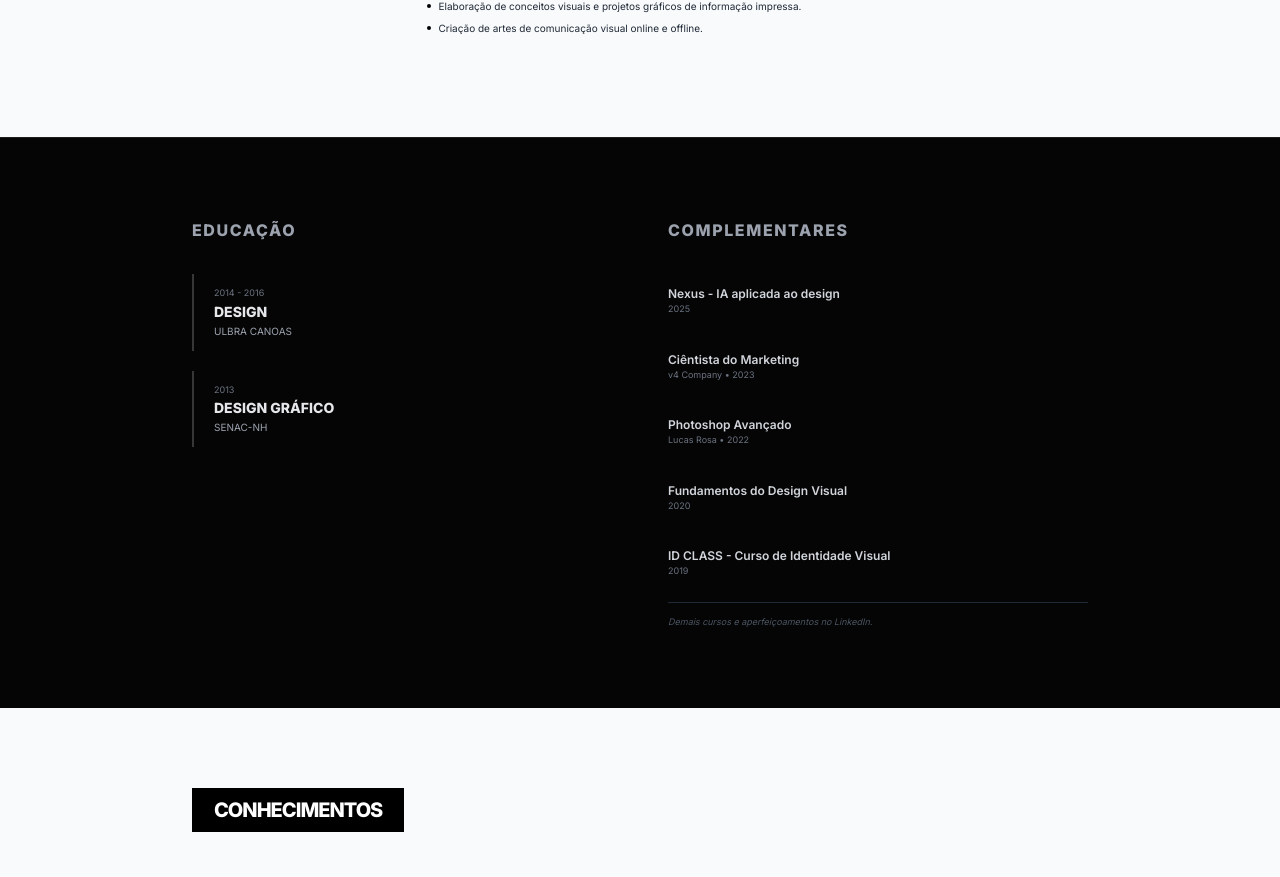
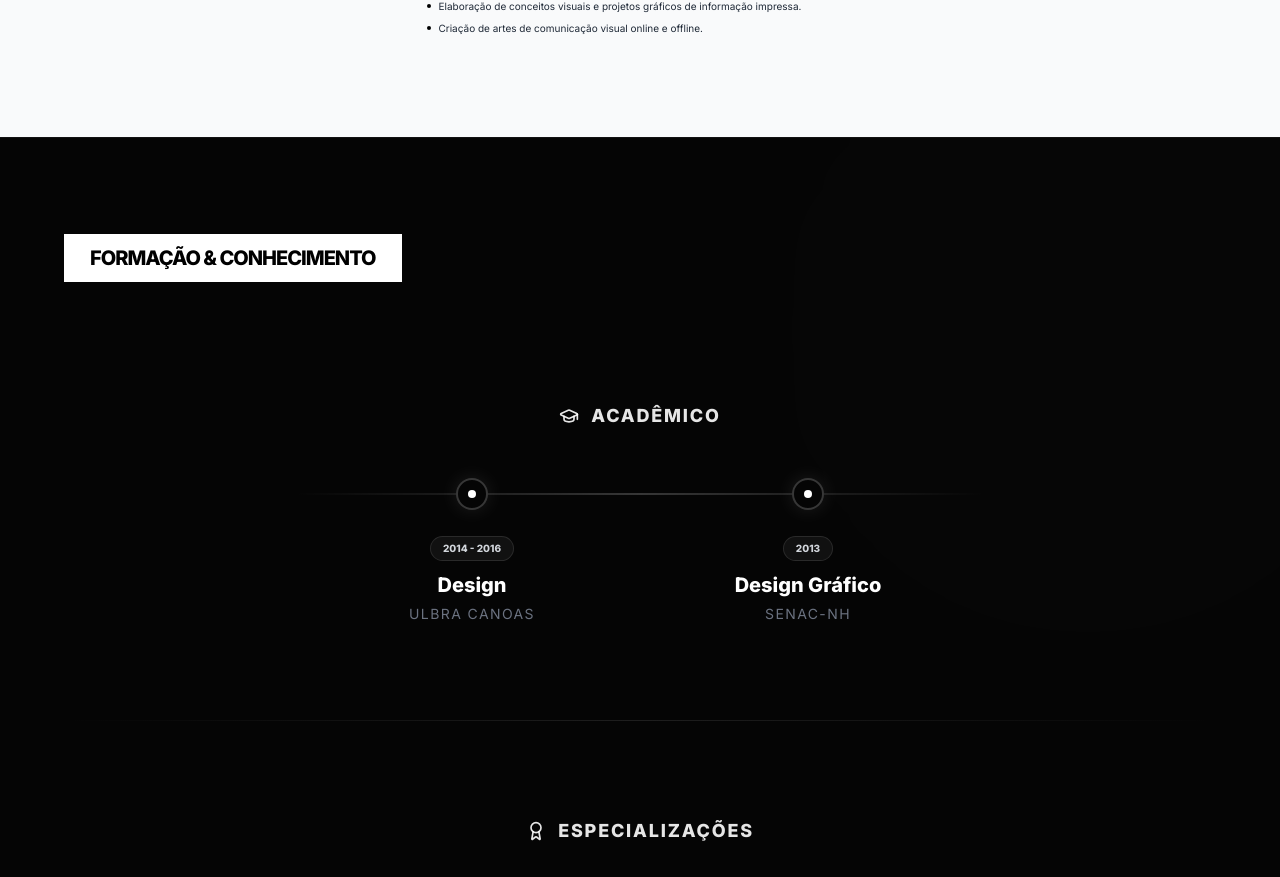
Before and after one commit to Andersoncigano/Anderson-William-portfolio2, a React (Vite) app: page / in a window 1280 px wide. Shown: the part 1920-2797 px from the top of the page. Built offline with nearby package versions, Linux system fonts and the light colour scheme.

Commit message:
feat: Enhance project details and hero image
Introduces a `link` field to `ProjectItem` to enable direct links to external project pages. Updates the first portfolio item with a specific Behance link and a more relevant image. Also, updates the hero image URL to a new asset.

```diff
--- a/components/Education.tsx
+++ b/components/Education.tsx
@@ -1,61 +1,117 @@
 import React from 'react';
 import { EDUCATION, COURSES } from '../constants';
+import { GraduationCap, Award, Calendar } from 'lucide-react';
 
 const Education: React.FC = () => {
   return (
-    <section id="section-education" className="py-20 px-6 bg-brandBlack text-brandWhite border-t border-white/10 scroll-mt-28">
-      <div className="max-w-4xl mx-auto grid grid-cols-1 md:grid-cols-2 gap-14">
+    <section id="section-education" className="py-24 px-6 bg-brandBlack text-brandWhite border-t border-white/5 scroll-mt-28 relative overflow-hidden">
 
-        {/* Formal Education */}
-        <div>
-          <h3 className="text-base font-bold uppercase tracking-widest mb-8 text-gray-400">
-            Educação
+      {/* Background Decorativo Sutil */}
+      <div className="absolute top-0 right-0 w-96 h-96 bg-white/5 rounded-full blur-[120px] pointer-events-none mix-blend-overlay"></div>
+      <div className="absolute bottom-0 left-0 w-64 h-64 bg-white/5 rounded-full blur-[100px] pointer-events-none mix-blend-overlay"></div>
+
+      <div className="max-w-6xl mx-auto">
+
+        {/* Header da Seção - ALINHADO À ESQUERDA */}
+        <div className="mb-24 text-left">
+             <h3 className="text-xl font-bold uppercase tracking-tighter mb-6 bg-white text-black px-6 py-2 inline-block border-2 border-white transition-all duration-300 hover:bg-black hover:text-white hover:tracking-widest cursor-default">
+            Formação & Conhecimento
           </h3>
-          <div className="space-y-5">
+        </div>
+
+        <div className="flex flex-col gap-24">
+
+          {/* Seção 1: Timeline Acadêmica (Horizontal Centralizada) */}
+          <div className="relative">
+            <div className="flex items-center justify-center gap-3 mb-12 text-white/90">
+                <GraduationCap className="w-5 h-5" />
+                <h4 className="text-lg font-bold uppercase tracking-widest">Acadêmico</h4>
+            </div>
+
+            {/* Container da Timeline Horizontal */}
+            <div className="relative max-w-3xl mx-auto">
+              {/* Linha Horizontal (Desktop) */}
+              <div className="hidden md:block absolute top-[15px] left-10 right-10 h-0.5 bg-gradient-to-r from-transparent via-white/20 to-transparent"></div>
+
+              <div className="flex flex-col md:flex-row justify-center items-center gap-12 md:gap-20 relative">
                 {EDUCATION.map((edu, index) => (
-              <div
-                key={index}
-                className="group relative border-l-2 border-white/20 pl-5 py-3 rounded-r-xl transition-all duration-300 hover:border-white hover:bg-white/5 hover:scale-[1.02] hover:shadow-xl hover:shadow-black/50 cursor-default"
-              >
-                <div className="text-[9px] text-gray-500 mb-0.5 group-hover:text-gray-300 transition-colors">
+                  <div key={index} className="flex flex-col items-center text-center group w-full md:w-1/3 relative">
+
+                    {/* Ponto da Timeline */}
+                    <div className="w-8 h-8 rounded-full bg-brandBlack border-2 border-white/20 group-hover:border-white group-hover:bg-white transition-all duration-500 z-10 flex items-center justify-center shadow-[0_0_20px_rgba(255,255,255,0.1)] mb-6">
+                        <div className="w-2 h-2 rounded-full bg-white group-hover:bg-black transition-colors duration-500"></div>
+                    </div>
+
+                    {/* Conteúdo */}
+                    <div className="transition-all duration-500 group-hover:-translate-y-2">
+                      <span className="inline-block px-3 py-1 rounded-full text-[10px] font-bold bg-white/5 border border-white/10 text-gray-300 mb-3 group-hover:bg-white group-hover:text-black transition-colors">
                         {edu.year}
-                </div>
-                <h4 className="text-sm font-bold uppercase mb-0.5 text-gray-200 group-hover:text-white transition-colors">
+                      </span>
+                      <h5 className="text-xl font-bold text-white mb-1.5 leading-tight group-hover:text-gray-200">
                         {edu.course}
-                </h4>
-                <div className="text-[10px] text-gray-400 group-hover:text-gray-200 transition-colors">
+                      </h5>
+                      <p className="text-sm text-gray-500 uppercase tracking-widest group-hover:text-gray-400">
                         {edu.institution}
+                      </p>
                     </div>
                   </div>
                 ))}
               </div>
             </div>
-
-        {/* Courses & Extras */}
-        <div>
-          <h3 className="text-base font-bold uppercase tracking-widest mb-8 text-gray-400">
-            Complementares
-          </h3>
-          <ul className="space-y-3">
-            {COURSES.map((course, index) => (
-              <li
-                key={index}
-                className="group flex flex-col p-3 -ml-3 rounded-xl transition-all duration-300 hover:bg-white/5 hover:scale-[1.02] hover:shadow-xl hover:shadow-black/50 cursor-default"
-              >
-                <span className="font-semibold text-xs text-gray-300 group-hover:text-white transition-colors">
-                  {course.name}
-                </span>
-                <span className="text-[9px] text-gray-500 group-hover:text-gray-400 transition-colors">
-                  {course.provider ? `${course.provider} • ` : ''}{course.year}
-                </span>
-              </li>
-            ))}
-            <li className="text-[9px] text-gray-600 italic mt-5 pt-3 border-t border-gray-800 ml-3 md:ml-0">
-              Demais cursos e aperfeiçoamentos no LinkedIn.
-            </li>
-          </ul>
           </div>
 
+          {/* Separator visual discreto */}
+          <div className="w-full h-px bg-gradient-to-r from-transparent via-white/10 to-transparent"></div>
+
+          {/* Seção 2: Grid de Cursos (Centralizado) */}
+          <div>
+             <div className="flex items-center justify-center gap-3 mb-12 text-white/90">
+                <Award className="w-5 h-5" />
+                <h4 className="text-lg font-bold uppercase tracking-widest">Especializações</h4>
+            </div>
+
+            <div className="grid grid-cols-1 md:grid-cols-2 lg:grid-cols-3 gap-5 justify-center">
+              {COURSES.map((course, index) => (
+                <div
+                  key={index}
+                  className="group relative bg-white/5 border border-white/10 p-6 rounded-xl hover:bg-white/10 hover:border-white/30 transition-all duration-300 hover:-translate-y-1"
+                >
+                  <div className="flex justify-between items-start mb-4">
+                    <div className="p-2 bg-black/40 rounded-lg text-gray-400 group-hover:text-white transition-colors">
+                        <Award size={18} />
+                    </div>
+                    <span className="text-[11px] font-medium text-gray-500 flex items-center gap-1.5 group-hover:text-gray-300 bg-black/20 px-2 py-1 rounded">
+                      <Calendar size={12} />
+                      {course.year}
+                    </span>
+                  </div>
+
+                  <h5 className="text-base font-bold text-gray-200 mb-1.5 leading-snug group-hover:text-white">
+                    {course.name}
+                  </h5>
+
+                  {course.provider && (
+                    <p className="text-[11px] text-gray-500 mt-3 pt-3 border-t border-white/5 group-hover:border-white/10 group-hover:text-gray-400 transition-colors uppercase tracking-wide">
+                      {course.provider}
+                    </p>
+                  )}
+                </div>
+              ))}
+
+              {/* Card "Ver Mais" */}
+              <a
+                href="https://www.linkedin.com/"
+                target="_blank"
+                rel="noreferrer"
+                className="group flex flex-col items-center justify-center p-6 rounded-xl border border-dashed border-white/10 hover:border-white/40 hover:bg-white/5 transition-all duration-300 cursor-pointer text-center h-full min-h-[140px]"
+              >
+                <span className="text-sm font-semibold text-gray-400 group-hover:text-white mb-2 transition-colors">Ver todos certificados</span>
+                <span className="text-[10px] text-gray-600 group-hover:text-gray-400 uppercase tracking-widest transition-colors">no LinkedIn</span>
+              </a>
+            </div>
+          </div>
+
+        </div>
       </div>
     </section>
   );
--- a/components/Hero.tsx
+++ b/components/Hero.tsx
@@ -3,7 +3,7 @@ import { PERSONAL_INFO } from '../constants';
 
 // --- ÁREA DE EDIÇÃO DA FOTO ---
 // Link direto fornecido pelo usuário
-const USER_IMAGE_URL = "https://i.ibb.co/zC8jtbr/sombra.png";
+const USER_IMAGE_URL = "https://i.ibb.co/fGzdkn9M/site-foto.png";
 // ------------------------------
 
 const Hero: React.FC = () => {
--- a/components/Portfolio.tsx
+++ b/components/Portfolio.tsx
@@ -21,8 +21,9 @@ const Portfolio: React.FC = () => {
         </div>
 
         <div className="grid grid-cols-1 md:grid-cols-2 lg:grid-cols-3 gap-5">
-          {PORTFOLIO_ITEMS.map((item) => (
-            <div key={item.id} className="group relative aspect-square overflow-hidden bg-gray-900 cursor-pointer">
+          {PORTFOLIO_ITEMS.map((item) => {
+            const Content = () => (
+              <>
                 <img
                   src={item.imageUrl}
                   alt={item.title}
@@ -36,8 +37,30 @@ const Portfolio: React.FC = () => {
                     {item.title}
                   </h4>
                 </div>
+              </>
+            );
+
+            // Renderiza como Link (a) se houver link, ou div se não houver
+            if (item.link) {
+              return (
+                <a
+                  key={item.id}
+                  href={item.link}
+                  target="_blank"
+                  rel="noreferrer"
+                  className="group relative aspect-square overflow-hidden bg-gray-900 cursor-pointer block"
+                >
+                  <Content />
+                </a>
+              );
+            }
+
+            return (
+              <div key={item.id} className="group relative aspect-square overflow-hidden bg-gray-900 cursor-pointer">
+                <Content />
               </div>
-          ))}
+            );
+          })}
         </div>
 
         <div className="mt-10 text-center md:hidden">
--- a/constants.ts
+++ b/constants.ts
@@ -108,7 +108,13 @@ export const SERVICES: ServiceItem[] = [
 
 // Placeholder portfolio items to simulate Behance feed
 export const PORTFOLIO_ITEMS: ProjectItem[] = [
-  { id: 1, title: "Identidade Visual Corporativa", category: "Branding", imageUrl: "https://picsum.photos/600/600?random=1" },
+  {
+    id: 1,
+    title: "Identidade Visual Corporativa",
+    category: "Branding",
+    imageUrl: "https://i.ibb.co/0jrBhCG0/imagem-2025-11-27-110906087.png",
+    link: "https://www.behance.net/gallery/183696225/Valorize-Branding-identity"
+  },
   { id: 2, title: "Social Media Campaign", category: "Marketing", imageUrl: "https://picsum.photos/600/800?random=2" },
   { id: 3, title: "Motion Graphics Reel", category: "Video", imageUrl: "https://picsum.photos/600/400?random=3" },
   { id: 4, title: "Editorial Layout", category: "Print", imageUrl: "https://picsum.photos/600/600?random=4" },
--- a/types.ts
+++ b/types.ts
@@ -27,6 +27,7 @@ export interface ProjectItem {
   title: string;
   category: string;
   imageUrl: string;
+  link?: string;
 }
 
 export interface ServiceItem {
```
Lines whose indentation alone changed are shown as unchanged.
